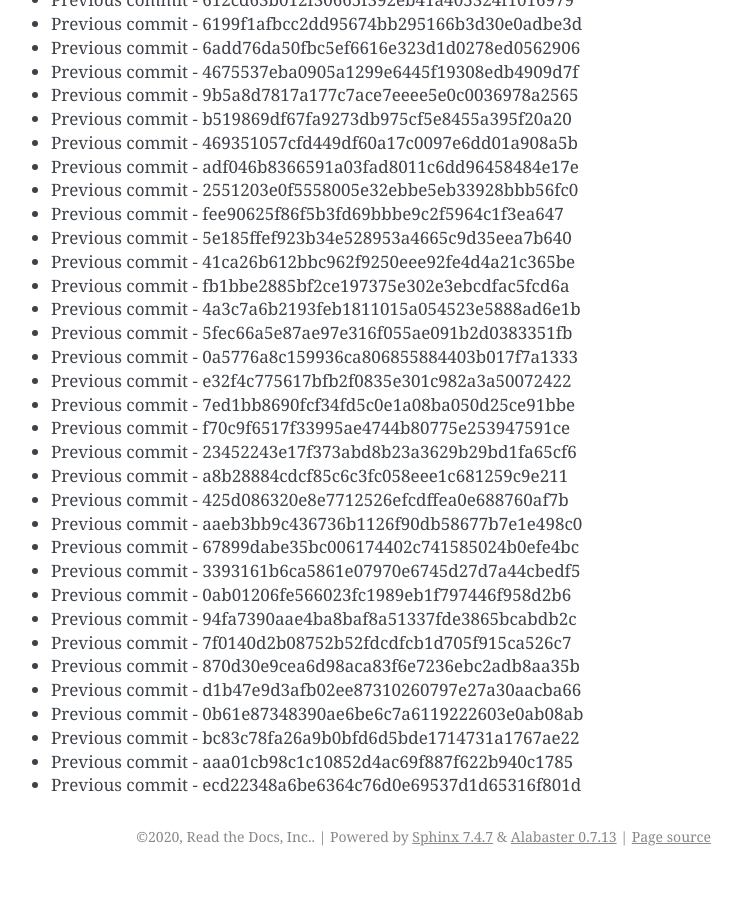
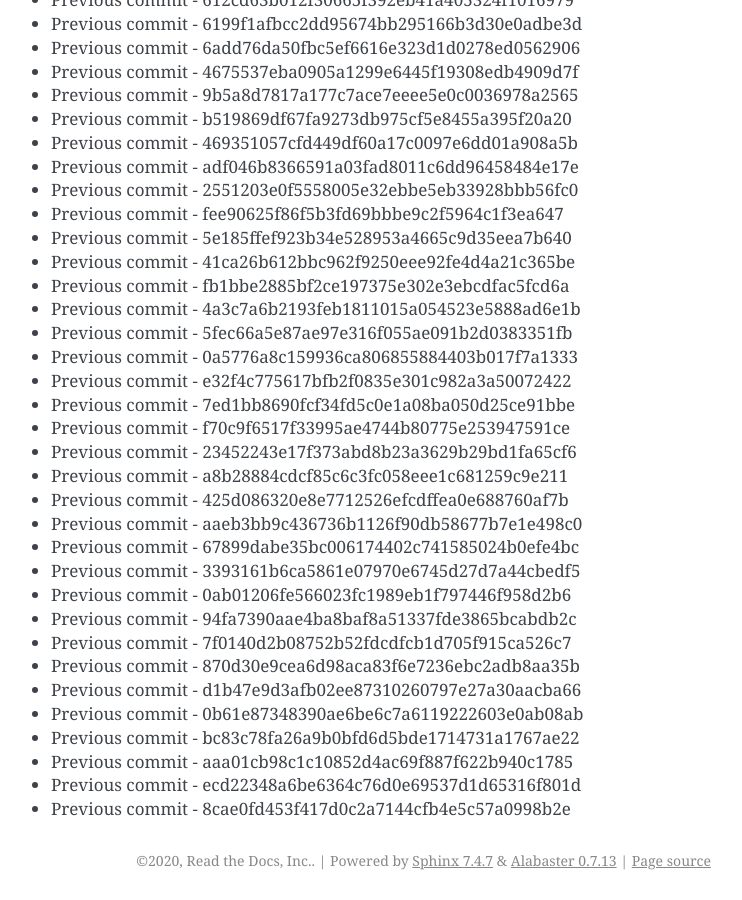
Before and after one commit to readthedocs/rtd-git-stresstest, a Sphinx documentation site: the page built from docs/updates.rst, in a window 1280 px wide and 900 px high, scrolled down 92202 px. Shown: the whole window, without its empty margins (399-1141 px from the left). Built offline with Sphinx 7.4.7, drawn with Linux system fonts in a browser that asks for light colours; before the commit the page ends 93078 px from its top, so only the background shows below that.

Commit message:
Generating commit from previous: 8cae0fd453f417d0c2a7144cfb4e5c57a0998b2e

```diff
--- a/docs/updates.rst
+++ b/docs/updates.rst
@@ -3906,3 +3906,4 @@ It can be tested for any performance characteristics.
 * Previous commit - bc83c78fa26a9b0bfd6d5bde1714731a1767ae22
 * Previous commit - aaa01cb98c1c10852d4ac69f887f622b940c1785
 * Previous commit - ecd22348a6be6364c76d0e69537d1d65316f801d
+* Previous commit - 8cae0fd453f417d0c2a7144cfb4e5c57a0998b2e
```
